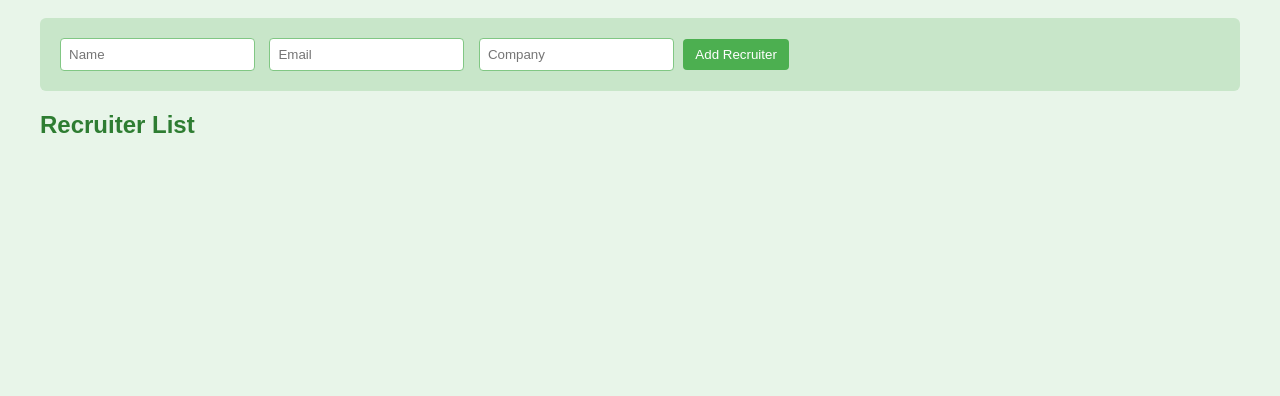
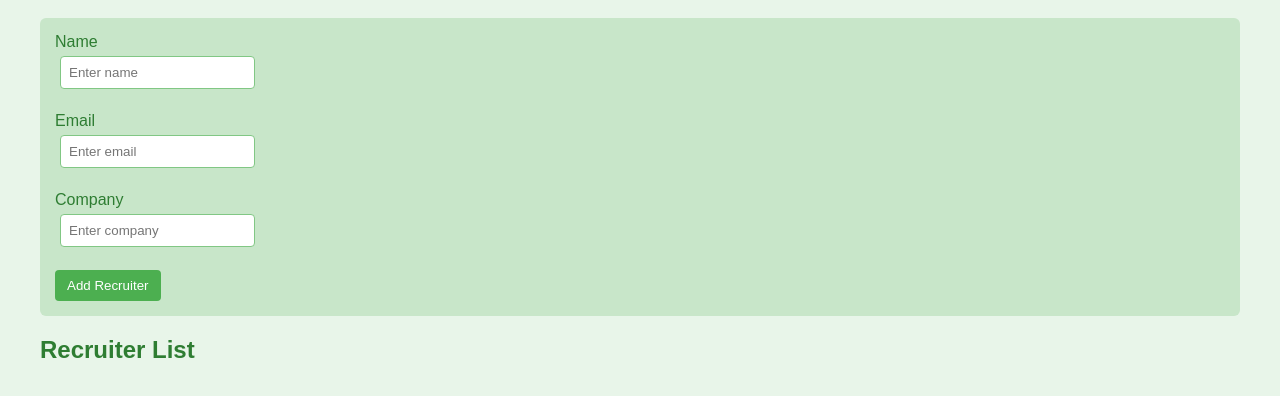
Before and after one commit to 1angshumanbiswas-ops/recruiters-view-frontend, a plain HTML site: page index.html in a window 1280 px wide. Shown: the part 80-476 px from the top of the page. Drawn offline with Linux system fonts and the light colour scheme; no server answers.

Commit message:
Update index.html with full layout

```diff
--- a/index.html
+++ b/index.html
@@ -2,19 +2,27 @@
 <html lang="en">
 <head>
   <meta charset="UTF-8">
-  <title>Recruiters View Frontend</title>
+  <title>Recruiters Dashboard</title>
   <link rel="stylesheet" href="style.css">
 </head>
 <body>
   <h1>Recruiters Dashboard</h1>
 
+  <!-- Recruiter Form -->
   <form id="recruiterForm">
-    <input type="text" id="name" placeholder="Name" required>
-    <input type="email" id="email" placeholder="Email" required>
-    <input type="text" id="company" placeholder="Company" required>
+    <label for="name">Name</label><br>
+    <input type="text" id="name" placeholder="Enter name" required><br><br>
+
+    <label for="email">Email</label><br>
+    <input type="email" id="email" placeholder="Enter email" required><br><br>
+
+    <label for="company">Company</label><br>
+    <input type="text" id="company" placeholder="Enter company" required><br><br>
+
     <button type="submit">Add Recruiter</button>
   </form>
 
+  <!-- Recruiter List -->
   <h2>Recruiter List</h2>
   <ul id="recruiterList"></ul>
 
```
